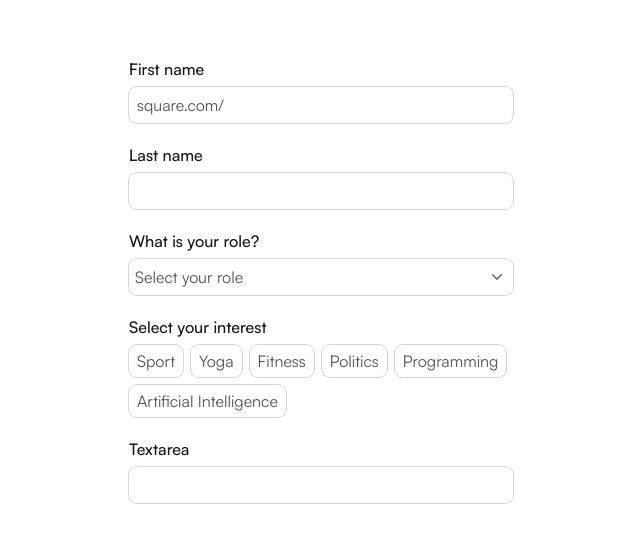
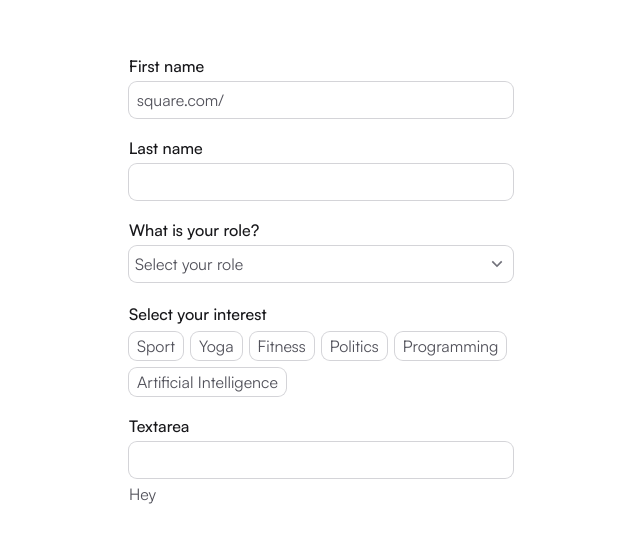
Before and after one commit to devbylanre/technical-sqaure, a React (Create React App) app: page /signup in a window 1280 px wide. Shown: the part 120-662 px from the top of the page, without its empty margins (319-959 px from the left). Built offline with nearby package versions, Linux system fonts and the light colour scheme.

Commit message:
added few child form components

```diff
--- a/src/components/forms/ButtonGroup.tsx
+++ b/src/components/forms/ButtonGroup.tsx
@@ -63,8 +63,9 @@ const ButtonGroup = (props: ButtonGroupProps) => {
               key={option.title}
               type='button'
               className={twMerge(
-                'ring-1 ring-zinc-300 text-zinc-600 font-normal capitalize px-2 py-1 rounded-lg hover:bg-zinc-50 bg-white transition-all duration-300 ease-in-out',
-                valueExists(option.value) && 'ring-zinc-900 text-zinc-900'
+                'ring-1 ring-zinc-300 text-zinc-600 font-normal capitalize px-2 py-1 rounded-lg hover:bg-zinc-50 bg-white transition-all duration-300 ease-in-out leading-tight',
+                valueExists(option.value) &&
+                  'ring-zinc-900 text-zinc-900 font-medium'
               )}
               clickEvent={() => setValue(option.value)}
             >
--- a/src/components/forms/ErrorMessage.tsx
+++ /dev/null
@@ -1,20 +0,0 @@
-import Paragraph from '../ui/typo/Paragraph';
-
-interface ErrorMessageProps {
-  touched: boolean;
-  error: any;
-}
-
-const ErrorMessage = (props: ErrorMessageProps) => {
-  const { touched, error } = props;
-
-  if (!touched) return null;
-
-  return (
-    <Paragraph className='text-red-600 first-letter:uppercase'>
-      {error}
-    </Paragraph>
-  );
-};
-
-export default ErrorMessage;
--- /dev/null
+++ b/src/components/forms/Helper.tsx
@@ -0,0 +1,27 @@
+import { twMerge } from 'tailwind-merge';
+import Paragraph from '../ui/typo/Paragraph';
+
+interface HelperProps {
+  touched: boolean;
+  error: any;
+  helper?: string;
+}
+
+const Helper = (props: HelperProps) => {
+  const { touched, error, helper } = props;
+
+  if (!touched && !helper) return null;
+
+  return (
+    <Paragraph
+      className={twMerge(
+        'text-zinc-600 first-letter:uppercase leading-tight',
+        error && 'text-red-600'
+      )}
+    >
+      {error ? error : helper}
+    </Paragraph>
+  );
+};
+
+export default Helper;
--- a/src/components/forms/Label.tsx
+++ b/src/components/forms/Label.tsx
@@ -11,7 +11,7 @@ const Label = (props: LabelProps) => {
   return (
     <label
       htmlFor={name}
-      className='font-medium text-zinc-900'
+      className='font-medium leading-tight text-zinc-900'
     >
       {label}
     </label>
--- a/src/components/forms/input/Input.tsx
+++ b/src/components/forms/input/Input.tsx
@@ -1,7 +1,7 @@
-import { Field, useField } from 'formik';
-import { twMerge } from 'tailwind-merge';
+import { useField } from 'formik';
 import Label from '../Label';
-import ErrorMessage from '../ErrorMessage';
+import Helper from '../Helper';
+import InputField from './InputField';
 
 export interface InputProps extends Partial<HTMLInputElement> {
   name: string;
@@ -22,34 +22,18 @@ const Input = (props: InputProps) => {
         label={label}
       />
       {/* field */}
-      <div
-        className={twMerge(
-          'inline-flex ring-1 ring-zinc-300 items-center outline-none rounded-lg bg-white transition-all duration-300 ease-in-out',
-          disabled && 'bg-zinc-50 opacity-70 cursor-not-allowed',
-          meta.touched && !meta.error
-            ? 'ring-zinc-900'
-            : meta.touched && meta.error && 'ring-red-600'
-        )}
-      >
-        {/* child */}
-        {children ? children : null}
-        {/* the field */}
-        <Field
-          name={name}
-          className={twMerge(
-            'flex-1 py-1.5 px-2 bg-transparent outline-none',
-            disabled && 'cursor-not-allowed'
-          )}
-          {...rest}
-          onFocus={() => helper.setTouched(true)}
-          onBlur={() => helper.setTouched(false)}
-          autoComplete={field.name}
-          disabled={disabled}
-        />
-      </div>
-
-      {/* field error */}
-      <ErrorMessage
+      <InputField
+        name={name}
+        onFocus={() => helper.setTouched(true)}
+        onBlur={() => helper.setTouched(false)}
+        disabled={disabled}
+        error={meta.error}
+        touched={meta.touched}
+        children={children}
+        {...rest}
+      />
+      {/* field helper / error */}
+      <Helper
         touched={meta.touched}
         error={meta.error}
       />
--- /dev/null
+++ b/src/components/forms/input/InputField.tsx
@@ -0,0 +1,44 @@
+import { twMerge } from 'tailwind-merge';
+import { Field } from 'formik';
+
+interface inputFieldProps {
+  name: string;
+  disabled?: boolean;
+  error?: string;
+  touched?: boolean;
+  children?: React.ReactElement;
+  onFocus: (event: any) => void;
+  onBlur: (event: any) => void;
+}
+
+const InputField = (props: inputFieldProps) => {
+  const { name, children, disabled, touched, onBlur, onFocus, error, ...rest } =
+    props;
+  return (
+    <div
+      className={twMerge(
+        'inline-flex ring-1 ring-zinc-300 items-center outline-none rounded-lg bg-white transition-all duration-300 ease-in-out',
+        disabled && 'bg-zinc-50 opacity-70 cursor-not-allowed',
+        touched && !error ? 'ring-zinc-900' : touched && error && 'ring-red-600'
+      )}
+    >
+      {/* children */}
+      {children ? children : null}
+      {/* the field */}
+      <Field
+        name={name}
+        className={twMerge(
+          'flex-1 py-1.5 px-2 bg-transparent outline-none',
+          disabled && 'cursor-not-allowed'
+        )}
+        {...rest}
+        onFocus={onFocus}
+        onBlur={onBlur}
+        autoComplete={name}
+        disabled={disabled}
+      />
+    </div>
+  );
+};
+
+export default InputField;
--- a/src/components/forms/select/Select.tsx
+++ b/src/components/forms/select/Select.tsx
@@ -1,10 +1,7 @@
 import { useField } from 'formik';
-import { RiArrowDownSLine } from 'react-icons/ri';
-import { twMerge } from 'tailwind-merge';
-import { motion } from 'framer-motion';
 import Label from '../Label';
 import Dropdown from './Dropdown';
-import SelectedValue from './SelectedValue';
+import SelectField from './SelectField';
 
 export interface Options {
   title: string;
@@ -69,28 +66,14 @@ const Select = (props: SelectProps) => {
         label={label}
       />
       {/* field block */}
-      <div
-        className={twMerge(
-          'p-1.5 rounded-lg bg-white ring-1 ring-zinc-300 inline-flex items-center justify-between transition-all duration-300 ease-in-out cursor-pointer',
-          meta.touched && !meta.error
-            ? 'ring-zinc-900'
-            : meta.touched && 'ring-red-600'
-        )}
-        onClick={() => helper.setTouched(!meta.touched)}
-      >
-        {/* selected field value */}
-        <SelectedValue
-          value={field.value}
-          removeOption={removeOption}
-          placeholder={placeholder}
-          error={meta.error}
-          touched={meta.touched}
-        />
-        {/* animated icon */}
-        <motion.span animate={meta.touched ? { rotate: -180 } : { rotate: 0 }}>
-          <RiArrowDownSLine className='w-5 h-5 fill-zinc-500' />
-        </motion.span>
-      </div>
+      <SelectField
+        touched={meta.touched}
+        value={field.value}
+        removeOption={removeOption}
+        placeholder={placeholder}
+        error={meta.error}
+        setTouched={() => helper.setTouched(!meta.touched)}
+      />
 
       {/* options */}
       <Dropdown
--- /dev/null
+++ b/src/components/forms/select/SelectField.tsx
@@ -0,0 +1,42 @@
+import { RiArrowDownSLine } from 'react-icons/ri';
+import { twMerge } from 'tailwind-merge';
+import { motion } from 'framer-motion';
+import SelectedValue from './SelectedValue';
+
+interface SelectFieldProps {
+  touched: boolean;
+  value: any;
+  setTouched: (e: any) => void;
+  placeholder?: string;
+  error: any;
+  removeOption: (e: any) => void;
+}
+
+const SelectField = (props: SelectFieldProps) => {
+  const { touched, value, placeholder, error, removeOption, setTouched } =
+    props;
+  return (
+    <div
+      className={twMerge(
+        'p-1.5 rounded-lg bg-white ring-1 ring-zinc-300 inline-flex items-center justify-between transition-all duration-300 ease-in-out cursor-pointer',
+        touched && !error ? 'ring-zinc-900' : touched && 'ring-red-600'
+      )}
+      onClick={setTouched}
+    >
+      {/* selected field value */}
+      <SelectedValue
+        value={value}
+        removeOption={removeOption}
+        placeholder={placeholder}
+        error={error}
+        touched={touched}
+      />
+      {/* animated icon */}
+      <motion.span animate={touched ? { rotate: -180 } : { rotate: 0 }}>
+        <RiArrowDownSLine className='w-5 h-5 fill-zinc-500' />
+      </motion.span>
+    </div>
+  );
+};
+
+export default SelectField;
--- a/src/components/forms/textarea/Textarea.tsx
+++ b/src/components/forms/textarea/Textarea.tsx
@@ -1,17 +1,19 @@
 import { Field, useField } from 'formik';
-import ErrorMessage from '../ErrorMessage';
+import Helper from '../Helper';
 import Label from '../Label';
 import { twMerge } from 'tailwind-merge';
 import { useEffect } from 'react';
+import Paragraph from '../../ui/typo/Paragraph';
 
 interface TextareaProps {
   name: string;
   label: string;
-  length?: number;
+  limit?: number;
+  helperText?: string;
 }
 
 const Textarea = (props: TextareaProps) => {
-  const { name, label } = props;
+  const { name, label, limit, helperText } = props;
   const [field, meta, helper] = useField(name);
 
   const element = document.querySelector(`#${name}`) as HTMLTextAreaElement;
@@ -22,8 +24,13 @@ const Textarea = (props: TextareaProps) => {
       if (element.value.length > 1) {
         element.style.height = `${element.scrollHeight}px`;
       }
+
+      if (limit && limit <= element.value.length) {
+        const value = element.value.slice(0, limit);
+        helper.setValue(value);
+      }
     }
-  }, [element, element?.value]);
+  }, [element, element?.value, limit]);
 
   return (
     <div className='flex flex-col gap-y-1.5'>
@@ -33,26 +40,38 @@ const Textarea = (props: TextareaProps) => {
         label={label}
       />
 
-      {/* textarea field */}
-      <Field
-        as='textarea'
-        name={name}
-        id={name}
-        rows={1}
+      <div
         className={twMerge(
-          'rounded-lg outline-none resize-none ring-1 h-fit ring-zinc-300 py-1.5 px-2 transition-all duration-300 ease-in-out',
+          'rounded-lg ring-1 flex flex-col ring-zinc-300 transition-all duration-300 ease-in-out',
           meta.touched && !meta.error
             ? 'ring-zinc-900'
             : meta.error && meta.touched && 'ring-red-600'
         )}
-        onFocus={() => helper.setTouched(true)}
-        onBlur={() => helper.setTouched(false)}
-      />
+      >
+        {/* textarea field */}
+        <Field
+          as='textarea'
+          name={name}
+          id={name}
+          rows={1}
+          className='w-full h-full leading-tight bg-transparent outline-none resize-none py-1.5 px-2'
+          onFocus={() => helper.setTouched(true)}
+          onBlur={() => helper.setTouched(false)}
+        />
+        <Paragraph className='self-end py-0.5 px-1.5 text-xs font-medium'>
+          {limit && field.value
+            ? limit > field.value.length
+              ? field.value.length + '/' + limit
+              : field.value.length >= limit && 'Limit reached'
+            : null}
+        </Paragraph>
+      </div>
 
       {/* error message */}
-      <ErrorMessage
+      <Helper
         touched={meta.touched}
         error={meta.error}
+        helper={helperText}
       />
     </div>
   );
--- a/src/features/registration/components/Start.tsx
+++ b/src/features/registration/components/Start.tsx
@@ -51,6 +51,8 @@ const Start = () => {
       <Textarea
         name='textarea'
         label='Textarea'
+        limit={100}
+        helperText='hey'
       />
     </div>
   );
```
